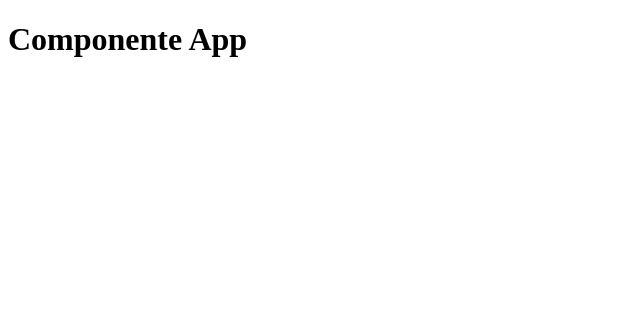
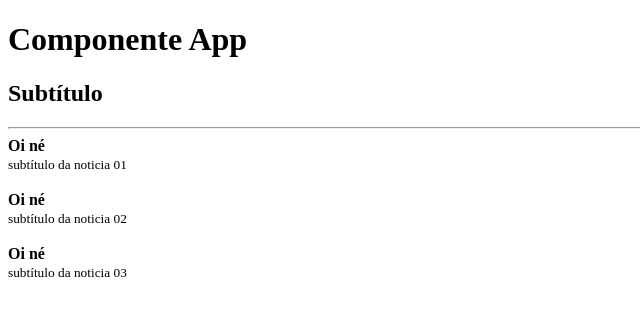
Before and after one commit to feliperocha93/fundamentals-react, a React app: page / in a window 1280 px wide. Shown: the top 316 px of the page, without its empty margins (0-640 px from the left). Built offline with nearby package versions, Linux system fonts and the light colour scheme.

Commit message:
README file was created

```diff
--- a/src/App.js
+++ b/src/App.js
@@ -1,7 +1,35 @@
 import React from "react";
 
+import Post from "./Post";
+
 function App() {
-  return <h1>Componente App</h1>;
+  return (
+    <>
+      <h1>Componente App</h1>
+      <h2>Subtítulo</h2>
+
+      <hr />
+
+      <Post
+        post={{
+          title: 'Oi né',
+          subtitle: 'subtítulo da noticia 01'
+        }}
+      />
+      <Post
+        post={{
+          title: 'Oi né',
+          subtitle: 'subtítulo da noticia 02'
+        }}
+      />
+      <Post
+        post={{
+          title: 'Oi né',
+          subtitle: 'subtítulo da noticia 03'
+        }}
+      />
+    </>
+  );
 }
 
 export default App;
--- /dev/null
+++ b/src/Post.js
@@ -0,0 +1,13 @@
+import React from "react";
+
+export default function Post(props) {
+  return (
+    <>
+      <article>
+        <strong>{props.post.title}</strong><br />
+        <small>{props.post.subtitle}</small>
+      </article>
+      <br />
+    </>
+  );
+}
```
Also changed, not shown: 1 other file (tests, documents, lock files or other folders).
